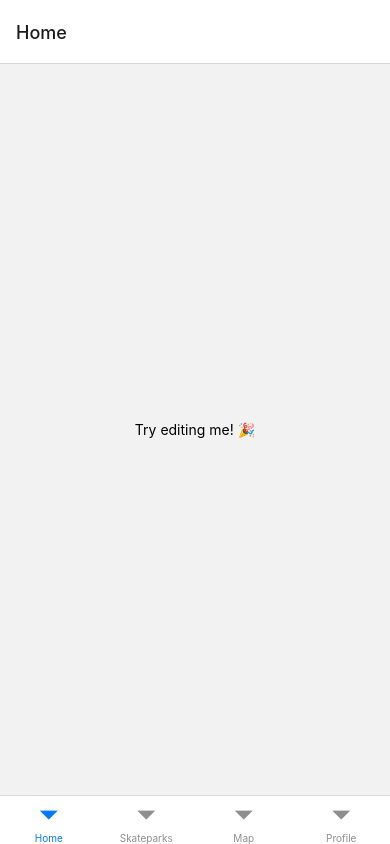
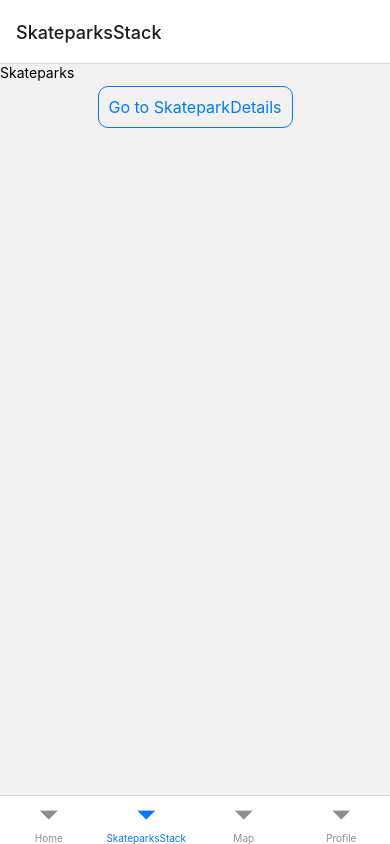
Before and after one commit to htl-anichstrasse/skatebuddy, a React Native app in the folder mobile/: screen /SkateparksStack in a window 390 px wide. Built offline with nearby package versions, Linux system fonts and the light colour scheme; data requests are answered from the project's data file.

Commit message:
Edited button component and worked on skateparks

```diff
--- a/mobile/components/Button.js
+++ b/mobile/components/Button.js
@@ -1,6 +1,6 @@
-import React from "react";
-import { View, Text, Pressable } from "react-native";
-import styles from "../styles/ButtonStyles";
+import React from 'react';
+import { View, Text, Pressable } from 'react-native';
+import styles from '../styles/ButtonStyles';
 
 const Button = ({ title, onPress, color }) => {
   if (color) {
@@ -11,8 +11,10 @@ const Button = ({ title, onPress, color }) => {
   }
 
   return (
-    <Pressable style={styles.container} onPress={onPress}>
-      <Text>{title}</Text>
+    <Pressable onPress={onPress}>
+      <View style={styles.container}>
+        <Text style={styles.text}>{title}</Text>
+      </View>
     </Pressable>
   );
 };
--- /dev/null
+++ b/mobile/components/SkateparkEntry.js
@@ -0,0 +1,12 @@
+import React from 'react';
+import { View, Text } from 'react-native';
+
+const SkateparkEntry = ({ data }) => {
+  return (
+    <View>
+      <Text>{data.name}</Text>
+    </View>
+  );
+};
+
+export default SkateparkEntry;
--- a/mobile/routes/BottomTabsNavigator.js
+++ b/mobile/routes/BottomTabsNavigator.js
@@ -1,10 +1,10 @@
-import React from "react";
+import React from 'react';
 
-import { createBottomTabNavigator } from "@react-navigation/bottom-tabs";
-import Home from "../screens/Home";
-import Map from "../screens/Map";
-import Profile from "../screens/Profile";
-import Skateparks from "../screens/Skateparks";
+import { createBottomTabNavigator } from '@react-navigation/bottom-tabs';
+import Home from '../screens/Home';
+import Map from '../screens/Map';
+import Profile from '../screens/Profile';
+import SkateparksStack from './SkateparksStack';
 
 const Tab = createBottomTabNavigator();
 
@@ -12,7 +12,7 @@ const BottomTabsNavigator = () => {
   return (
     <Tab.Navigator>
       <Tab.Screen name="Home" component={Home} />
-      <Tab.Screen name="Skateparks" component={Skateparks} />
+      <Tab.Screen name="SkateparksStack" component={SkateparksStack} />
       <Tab.Screen name="Map" component={Map} />
       <Tab.Screen name="Profile" component={Profile} />
     </Tab.Navigator>
--- /dev/null
+++ b/mobile/routes/SkateparksStack.js
@@ -0,0 +1,48 @@
+import React, { useState, useEffect } from 'react';
+import { ActivityIndicator } from 'react-native';
+import { createNativeStackNavigator } from '@react-navigation/native-stack';
+
+import Skateparks from '../screens/Skateparks';
+import SkateparkDetails from '../screens/SkateparkDetails';
+
+const Stack = createNativeStackNavigator();
+
+const SkateparksStack = () => {
+  const [isLoading, setLoading] = useState(true);
+  const [data, setData] = useState([]);
+
+  const getSkateparks = async () => {
+    try {
+      const response = await fetch('http://localhost:3000/skateparks');
+      const json = await response.json();
+      setData(json);
+    } catch (error) {
+      console.error(error);
+    } finally {
+      setLoading(false);
+    }
+  };
+
+  useEffect(() => {
+    getSkateparks();
+  }, []);
+
+  return (
+    <>
+      {isLoading ? (
+        <ActivityIndicator />
+      ) : (
+        <Stack.Navigator
+          initialRouteName="Skateparks"
+          screenOptions={{
+            headerShown: false,
+          }}>
+          <Stack.Screen name="Skateparks" component={Skateparks} />
+          <Stack.Screen name="SkateparkDetails" component={SkateparkDetails} />
+        </Stack.Navigator>
+      )}
+    </>
+  );
+};
+
+export default SkateparksStack;
--- a/mobile/screens/SkateparkDetails.js
+++ b/mobile/screens/SkateparkDetails.js
@@ -0,0 +1,14 @@
+import React from 'react';
+import { View, Text } from 'react-native';
+import Button from '../components/Button';
+
+const SkateparkDetails = ({ navigation, route }) => {
+  return (
+    <View>
+      <Text>SkateparkDetails {route.params.test}</Text>
+      <Button title="Go back" onPress={() => navigation.goBack()} />
+    </View>
+  );
+};
+
+export default SkateparkDetails;
--- a/mobile/screens/Skateparks.js
+++ b/mobile/screens/Skateparks.js
@@ -1,21 +1,19 @@
-import React from "react";
-import { View, Text } from "react-native";
+import React from 'react';
+import { View, Text } from 'react-native';
+import Button from '../components/Button';
 
-const Skateparks = () => {
-  const fetchSkateparks = () => {
-    return fetch("http://localhost:3000/skateparks")
-      .then(response => response.json())
-      .then(json => {
-        return json.skateparks;
-      })
-      .catch(error => {
-        console.error(error);
-      });
-  };
+import SkateparkEntry from '../components/SkateparkEntry';
 
+const Skateparks = ({ navigation }) => {
   return (
     <View>
       <Text>Skateparks</Text>
+      <Button
+        title="Go to SkateparkDetails"
+        onPress={() =>
+          navigation.navigate('SkateparkDetails', { test: 'test' })
+        }
+      />
     </View>
   );
 };
--- a/mobile/styles/ButtonStyles.js
+++ b/mobile/styles/ButtonStyles.js
@@ -1,12 +1,20 @@
-import { StyleSheet } from "react-native";
+import { StyleSheet } from 'react-native';
 
 const styles = StyleSheet.create({
   container: {
-    backgroundColor: "skyblue",
-    paddingVertical: 5,
-    paddingHorizontal: 10,
-    borderRadius: 5,
-    marginVertical: 5,
+    borderColor: '#007AFF',
+    borderStyle: 'solid',
+    borderWidth: 1,
+
+    backgroundColor: 'transparent',
+    borderRadius: 10,
+    margin: 5,
+    alignSelf: 'center',
+  },
+  text: {
+    padding: 10,
+    fontSize: 16,
+    color: '#007AFF',
   },
 });
 
```
Also changed, not shown: mobile/.prettierrc.js.
